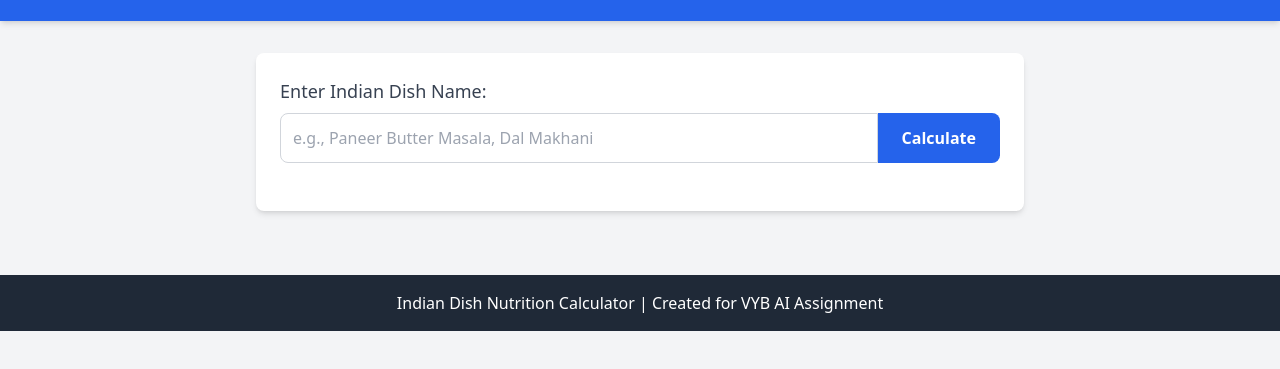
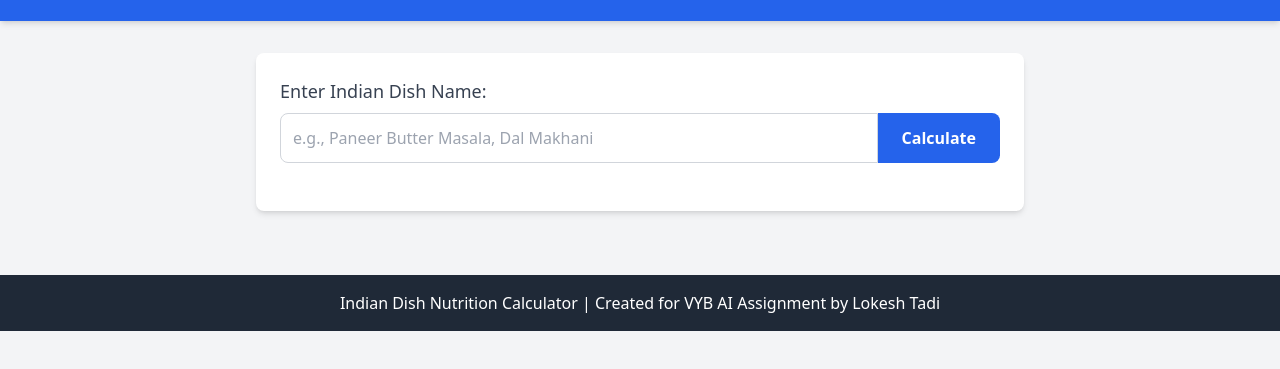
Before and after one commit to Tadilokesh/Nutrition-Calculator, a website: page index.html in a window 1280 px wide. Shown: the part 99-468 px from the top of the page. Drawn offline with nearby package versions, Linux system fonts and the light colour scheme.

Commit message:
changed the footer

```diff
--- a/index.html
+++ b/index.html
@@ -121,7 +121,7 @@
 
     <footer class="bg-gray-800 text-white py-4 mt-8">
         <div class="container mx-auto px-4 text-center">
-            <p>Indian Dish Nutrition Calculator | Created for VYB AI Assignment</p>
+            <p>Indian Dish Nutrition Calculator | Created for VYB AI Assignment by Lokesh Tadi</p>
         </div>
     </footer>
 
```
Also changed, not shown: 2 other files.
